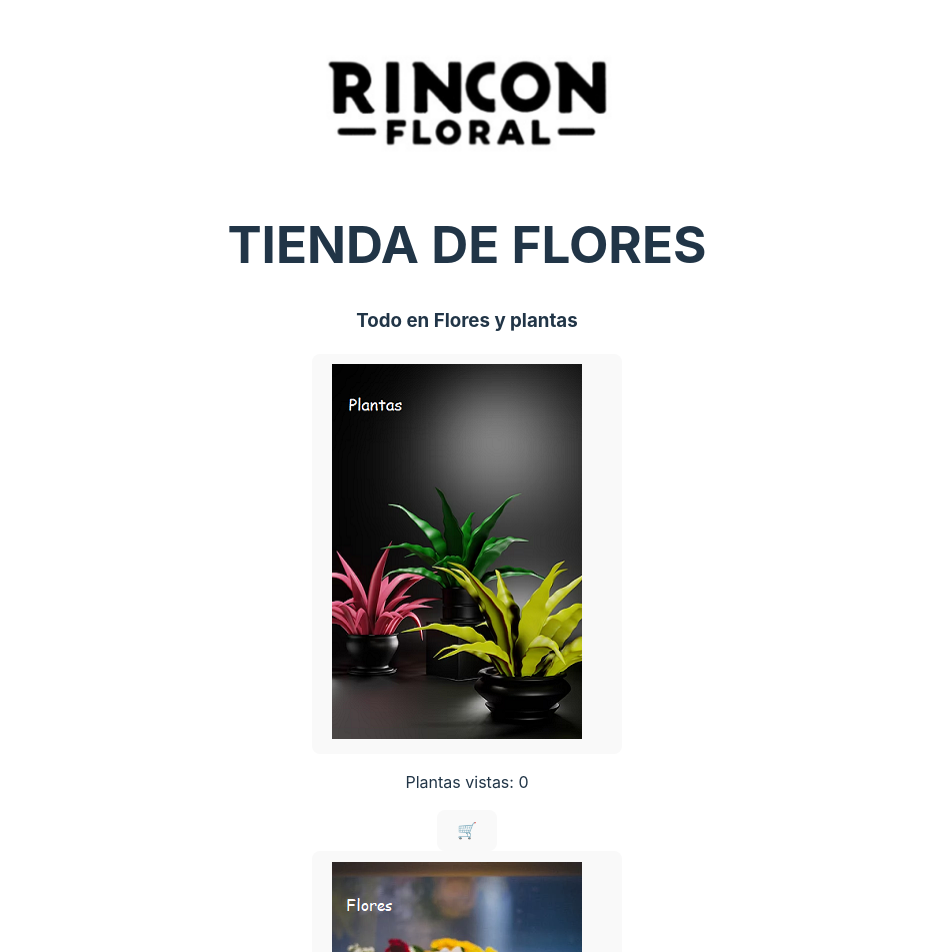
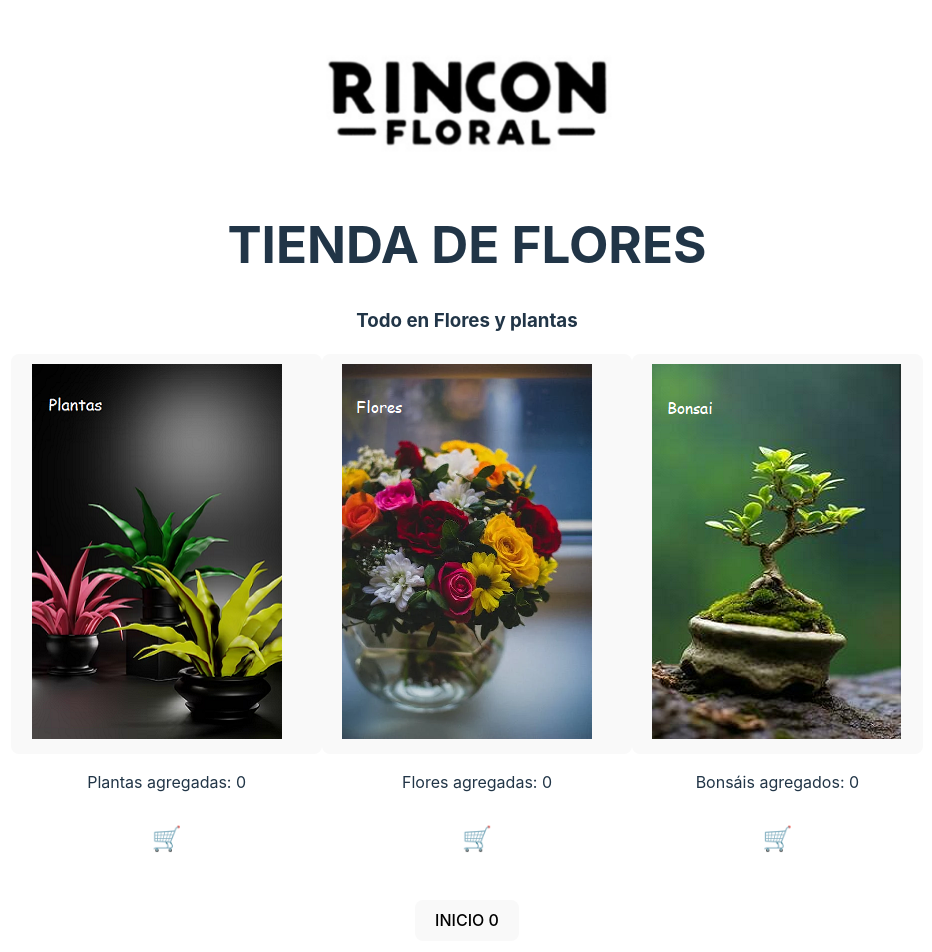
Before and after one commit to RichardAguirre/rinconfloral, a React (Vite) app: page / in a window 1280 px wide. Shown: the top 952 px of the page, without its empty margins (173-1105 px from the left). Built offline with nearby package versions, Linux system fonts and the light colour scheme.

Commit message:
add:modifystyle

```diff
--- a/src/App.css
+++ b/src/App.css
@@ -48,3 +48,19 @@
 .imagen2 {
   margin-right: 20px;
 }
+
+.categorias-container {
+  display: flex;
+  justify-content: space-around;
+}
+
+.categoria {
+  text-align: center;
+}
+
+.icono-compra {
+  background: none;
+  border: none;
+  cursor: pointer;
+  font-size: 1.5em;
+}
--- a/src/App.jsx
+++ b/src/App.jsx
@@ -27,7 +27,7 @@ function App() {
           <button onClick={() => setPlantasCount(plantasCount + 1)}>
             <img className="imagen1" src={plantas} alt="plantas" />
           </button>
-          <p>Plantas vistas: {plantasCount}</p>
+          <p>Plantas agregadas: {plantasCount}</p>
           <button className="icono-compra">🛒</button>
         </div>
 
@@ -35,7 +35,7 @@ function App() {
           <button onClick={() => setFloresCount(floresCount + 1)}>
             <img className="imagen2" src={flores} alt="flores" />
           </button>
-          <p>Flores vistas: {floresCount}</p>
+          <p>Flores agregadas: {floresCount}</p>
           <button className="icono-compra">🛒</button>
         </div>
 
@@ -43,7 +43,7 @@ function App() {
           <button onClick={() => setBonsaiCount(bonsaiCount + 1)}>
             <img className="imagen3" src={bonsai} alt="bonsai" />
           </button>
-          <p>Bonsáis vistos: {bonsaiCount}</p>
+          <p>Bonsáis agregados: {bonsaiCount}</p>
           <button className="icono-compra">🛒</button>
         </div>
       </div>
```
